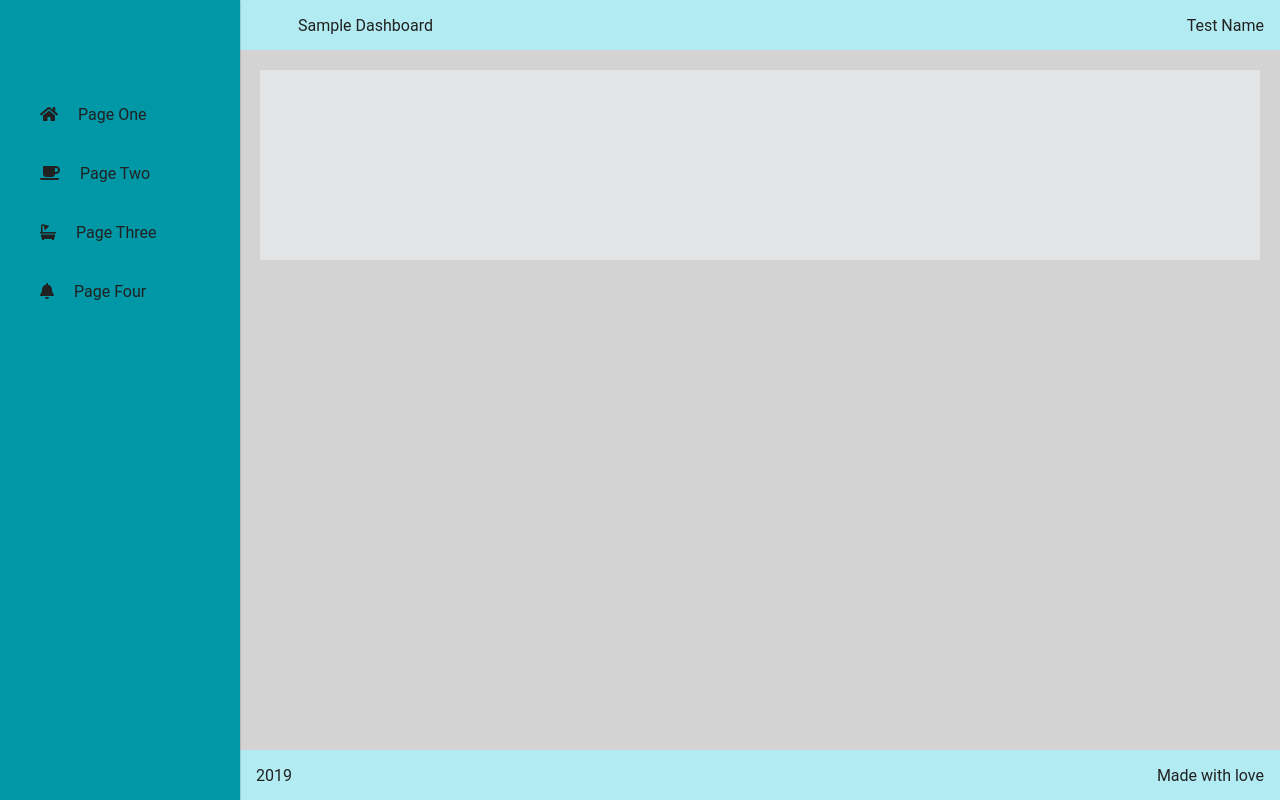
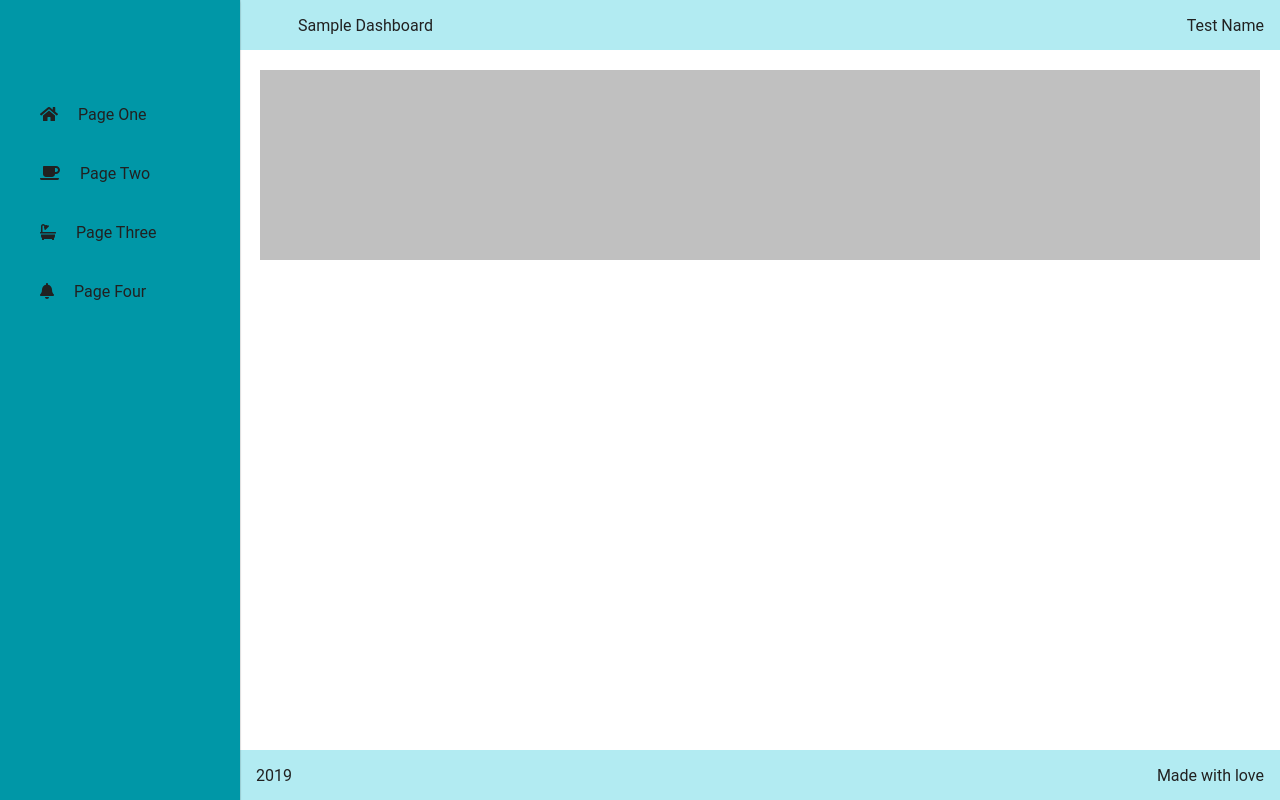
Before and after one commit to trizzle21/flashdash, a React app: page /main-2 in a window 1280 px wide. Built offline with nearby package versions, Linux system fonts and the light colour scheme.

Commit message:
master: fixed some css

```diff
--- a/src/components/main1/main1.scss
+++ b/src/components/main1/main1.scss
@@ -2,7 +2,8 @@
 
 .main {
   grid-area: main;
-  background-color: lightgray;
+  background: #ffffff;
+  opacity:.95;
 }
 
 .main-cards {
--- a/src/components/main2/main2.scss
+++ b/src/components/main2/main2.scss
@@ -2,7 +2,8 @@
 
 .main {
   grid-area: main;
-  background-color: lightgrey;
+  background: #ffffff;
+  opacity:.95;
 }
 
 .main-cards {
@@ -24,8 +25,8 @@
   margin: 20px;
   padding: 20px;
   height:150px;
-  background-color: #e3e4e6;
-  color: slategray;
+  background-color: $color-divider;
+  color: $color-secondary-text;
 }
 
 .main-overview {
```
